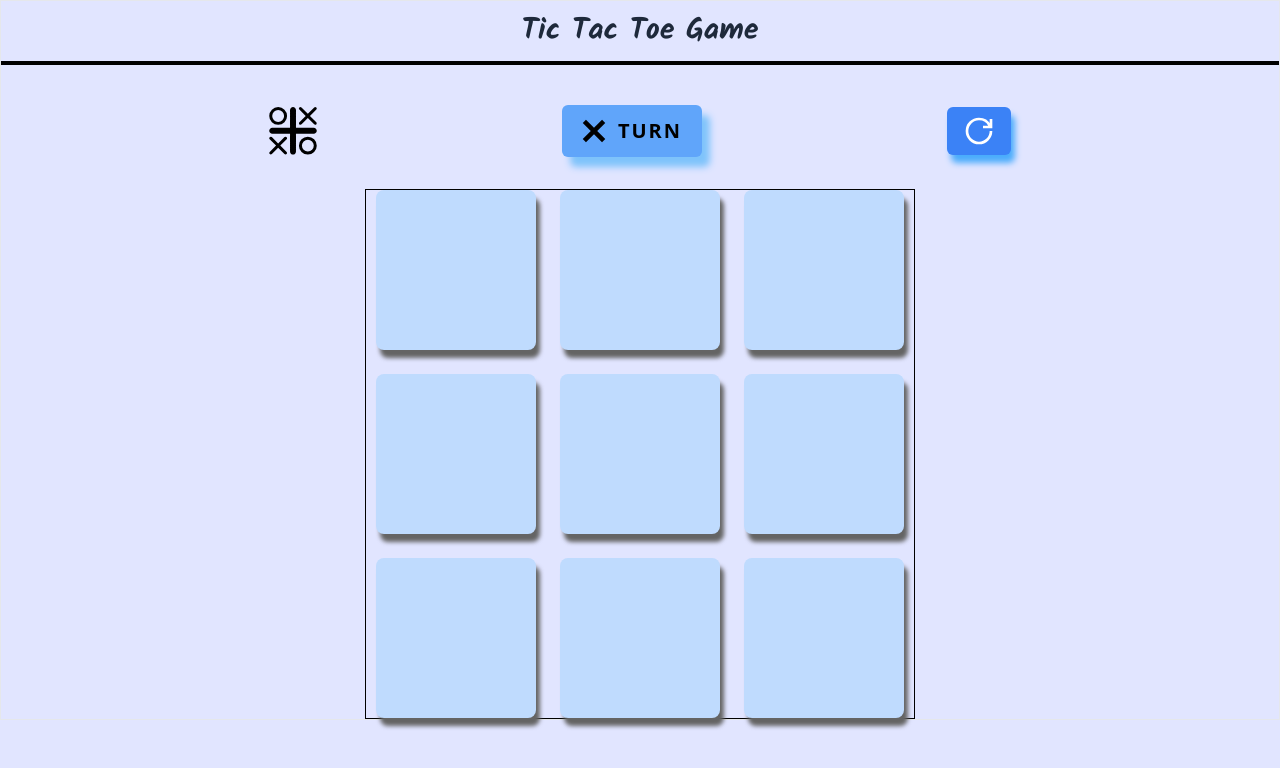
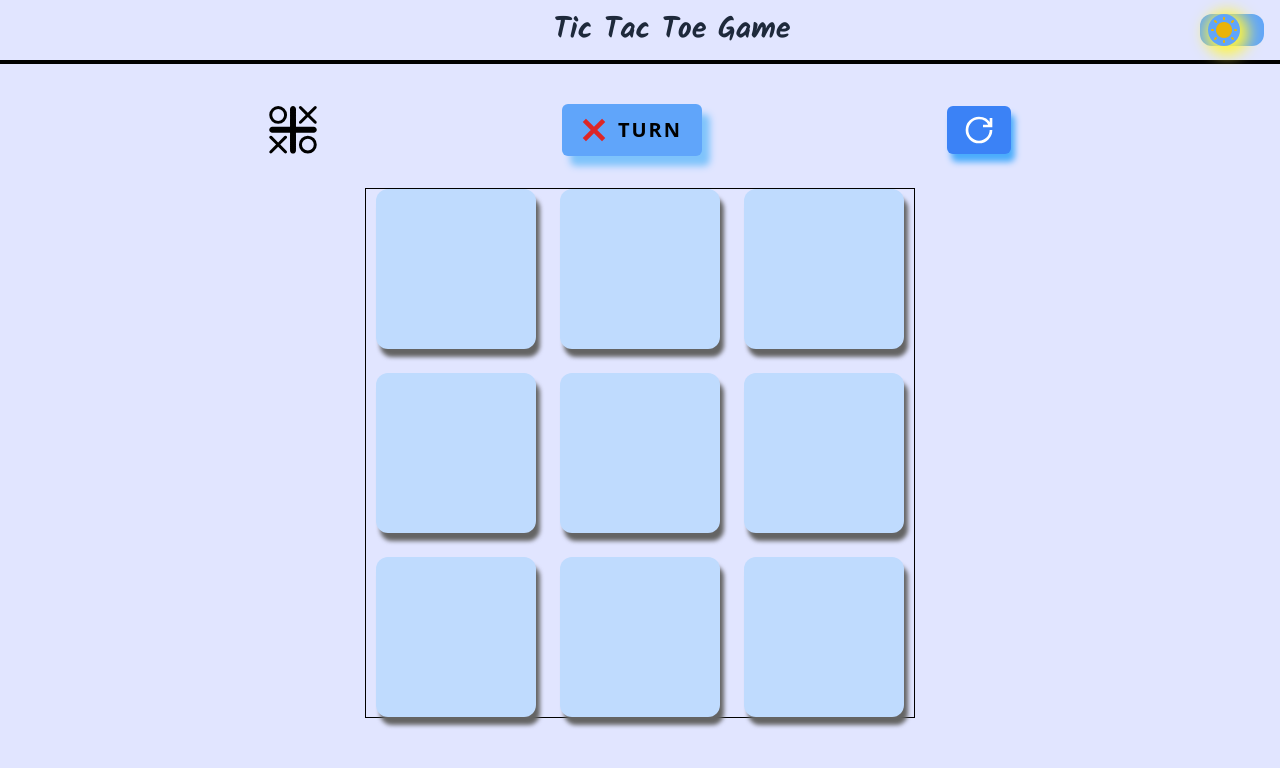
Before and after one commit to ddmv19/TicTacToe-React, a React (Vite) app: page / in a window 1280 px wide. Shown: the top 768 px of the page. Built offline with nearby package versions, Linux system fonts and the light colour scheme.

Commit message:
Add dark mode

```diff
--- a/src/App.jsx
+++ b/src/App.jsx
@@ -5,7 +5,7 @@ import { Square } from './components/Square'
 import { checkEndGame, checkWinner } from './utils/helpers'
 import { Modal } from './components/Modal'
 import confetti from 'canvas-confetti'
-import { useEffect } from 'react'
+import { ChangeTheme } from './components/ChangeTheme'
 
 function App() {
   const [turn, setTurn] = useState('X')
@@ -37,30 +37,43 @@ function App() {
   }
 
   return (
-    <main className="border">
-      <h1
-        className="text-3xl text-slate-800 font-bold py-3 border-b-4 border-black text-center mb-10"
-        style={{ fontFamily: 'Kalam' }}
-      >
-        Tic Tac Toe Game
-      </h1>
+    <main>
+      <header className="flex flex-row">
+        <h1 className="flex flex-row items-center justify-center text-slate-800 font-bold py-3 border-b-4 border-black text-center mb-10 flex-1 pr-4 dark:text-slate-300 dark:border-slate-400">
+          <span
+            className="flex-1 ml-36 text-3xl"
+            style={{ fontFamily: 'Kalam' }}
+          >
+            Tic Tac Toe Game
+          </span>
+          <ChangeTheme />
+        </h1>
+      </header>
       <section className="flex flex-row items-center justify-evenly px-6">
-        <LogoGame className={'w-12 h-auto'} />
+        <LogoGame className={'w-12 h-auto '} />
         <div
-          className="flex flex-row bg-blue-400 rounded-md items-center gap-3 py-3 px-5"
-          style={{ boxShadow: '8px 10px 7px rgb(126, 195, 251)' }}
+          className="flex flex-row bg-blue-400 rounded-md items-center gap-3 py-3 px-5 dark:bg-[#1F3540]"
+          id="turn"
         >
-          {turn === 'X' ? <CrossIcon /> : <CircleIcon />}
-          <span className="uppercase tracking-widest font-bold text-xl">
+          {turn === 'X' ? (
+            <CrossIcon
+              className={'text-red-600 font-extrabold dark:text-[#ACC1CD]'}
+            />
+          ) : (
+            <CircleIcon
+              className={'text-blue-600 font-extrabold dark:text-[#ACC1CD]'}
+            />
+          )}
+          <span className="uppercase tracking-widest font-bold text-xl dark:text-slate-100">
             Turn
           </span>
         </div>
         <div
-          className="py-2 px-4 bg-blue-500 text-white rounded-md hover:bg-blue-400 transition-colors"
-          style={{ boxShadow: '4px 8px 6px rgb(74, 172, 252)' }}
+          className="py-2 px-4 bg-blue-500 text-white rounded-md hover:bg-blue-400 transition-colors dark:bg-[#A8BEC9]"
           onClick={resetBoard}
+          id="reset"
         >
-          <ResetIcon className={'w-8 h-auto'} />
+          <ResetIcon className={'w-8 h-auto dark:text-[#243B45]'} />
         </div>
       </section>
       <section className="w-fit max-w-[550px] m-auto flex flex-row gap-6 flex-wrap items-center justify-center mt-8 border border-black">
--- /dev/null
+++ b/src/components/ChangeTheme.jsx
@@ -0,0 +1,42 @@
+import { useEffect } from 'react'
+import { useState } from 'react'
+
+export const ChangeTheme = () => {
+  const [isChecked, setIsCheckd] = useState(() => {
+    if (window.matchMedia('(prefers-color-scheme: dark)').matches) {
+      return true
+    }
+
+    return false
+  })
+
+  const handleChange = () => {
+    setIsCheckd(!isChecked)
+  }
+
+  useEffect(() => {
+    if (isChecked === false) {
+      document.querySelector('html').classList.remove('dark')
+    } else {
+      document.querySelector('html').classList.add('dark')
+    }
+  }, [isChecked])
+
+  return (
+    <section className="relative flex flex-row-reverse items-center justify-center rounded-xl ml-auto w-16 h-8 px-2 bg-blue-400 dark:bg-gray-200">
+      <input
+        type="checkbox"
+        name="change-theme"
+        id="change-theme"
+        checked={isChecked}
+        onChange={handleChange}
+        hidden
+      />
+      <label
+        className="absolute w-8 h-8 rounded-full p-1 left-2 cursor-pointer"
+        id="checkbox-change-theme"
+        htmlFor="change-theme"
+      ></label>
+    </section>
+  )
+}
--- a/src/components/Square.jsx
+++ b/src/components/Square.jsx
@@ -7,15 +7,23 @@ export const Square = ({ value, updateBoard, dataId }) => {
 
   return (
     <div
-      className="w-40 h-40 flex items-center justify-center bg-blue-200 rounded-lg"
-      style={{ boxShadow: '4px 8px 4px rgb(100, 100, 100)' }}
+      className="w-40 h-40 flex items-center justify-center bg-blue-200 rounded-xl dark:bg-[#1F3540]"
+      id="square"
       data-id={dataId}
       onClick={handleClick}
     >
       {value === 'X' ? (
-        <CrossIcon className={'w-16 h-auto text-red-600 font-extrabold'} />
+        <CrossIcon
+          className={
+            'w-16 h-auto text-red-600 font-extrabold dark:text-[#31C4BE]'
+          }
+        />
       ) : value === 'O' ? (
-        <CircleIcon className={'w-16 h-auto text-blue-600 font-extrabold'} />
+        <CircleIcon
+          className={
+            'w-16 h-auto text-blue-600 font-extrabold dark:text-[#F2B13B]'
+          }
+        />
       ) : (
         <span></span>
       )}
--- a/src/index.css
+++ b/src/index.css
@@ -15,6 +15,10 @@ body {
   height: 100vh;
 }
 
+html.dark body {
+  background-color: #192a32;
+}
+
 :root {
   display: flex;
   flex-direction: col;
@@ -23,3 +27,81 @@ body {
   height: 100%;
   background-color: rgb(225, 229, 255);
 }
+
+.dark #root {
+  background-color: #192a32;
+}
+
+#turn {
+  box-shadow: 8px 10px 7px rgb(126, 195, 251);
+}
+
+.dark #turn {
+  box-shadow: 8px 10px 7px #10222b;
+}
+
+#reset {
+  box-shadow: 4px 8px 6px rgb(74, 172, 252);
+}
+
+.dark #reset {
+  box-shadow: 4px 8px 6px #6c8997;
+}
+
+#square {
+  box-shadow: 4px 8px 4px rgb(100, 100, 100);
+}
+
+.dark #square {
+  box-shadow: 4px 8px 4px #102129;
+}
+
+#change-theme ~ #checkbox-change-theme {
+  background-image: url('./assets/sun.png');
+  background-repeat: no-repeat;
+  background-size: cover;
+  background-position: center;
+  animation-name: toLight;
+  animation-duration: 0.5s;
+  animation-timing-function: ease;
+  animation-iteration-count: initial;
+  animation-fill-mode: forwards;
+  box-shadow: 3px 3px 15px 6px rgb(255, 245, 62);
+}
+
+#change-theme:checked ~ #checkbox-change-theme {
+  background-image: url('./assets/moon.png');
+  background-repeat: no-repeat;
+  background-size: cover;
+  background-position: center;
+  animation-name: toDark;
+  animation-duration: 0.5s;
+  animation-timing-function: ease;
+  animation-iteration-count: initial;
+  animation-fill-mode: forwards;
+  box-shadow: 3px 3px 8px 6px rgb(46, 50, 149);
+}
+
+@keyframes toDark {
+  0% {
+    left: 8px;
+  }
+
+  100% {
+    left: 24px;
+  }
+}
+
+@keyframes toLight {
+  0% {
+    left: 24px;
+  }
+
+  100% {
+    left: 8px;
+  }
+}
+
+/* #checkbox-change-theme ~ #change-theme:checked {
+  background-image: url('./assets/moon.svg');
+} */
--- a/tailwind.config.js
+++ b/tailwind.config.js
@@ -4,5 +4,6 @@ export default {
   theme: {
     extend: {},
   },
+  darkMode: 'selector',
   plugins: [],
 }
```
